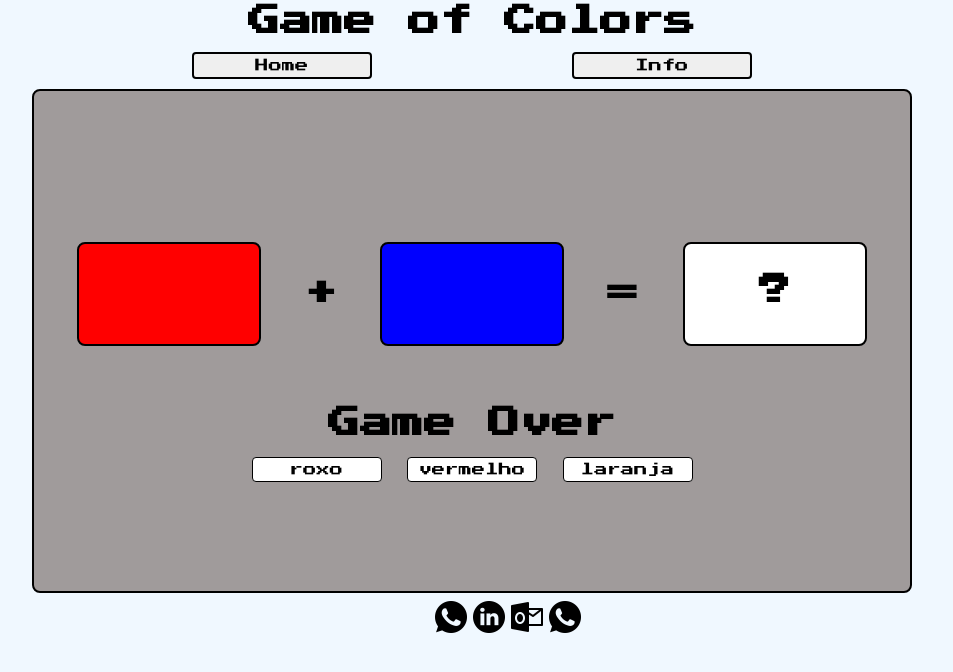
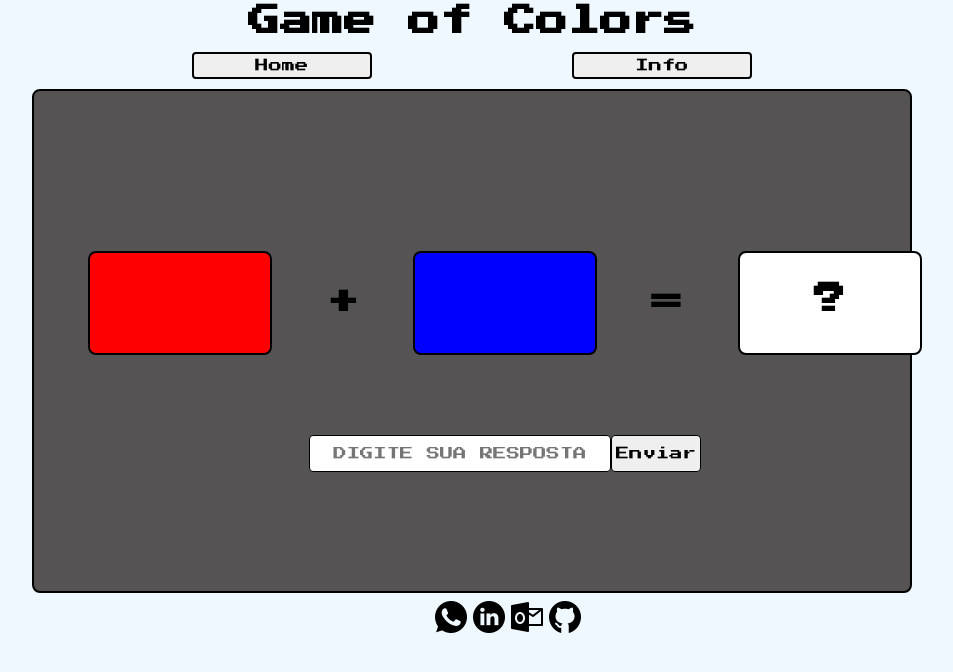
Before and after one commit to AndersonLuigui/GameOfColors, a plain HTML site: page index.html in a window 1280 px wide. Shown: the whole page, without its empty margins (168-1121 px from the left). Drawn offline with Linux system fonts and the light colour scheme.

Commit message:
second commit

```diff
--- a/css/style.css
+++ b/css/style.css
@@ -35,8 +35,9 @@ nav ul li button {
 }
 
 nav ul li button:hover {
-    background-color: rgb(224, 218, 218);
-    border: solid 2px rgb(15, 11, 15);
+    background-color: rgb(0, 0, 0);
+    color: rgb(255, 253, 253);
+    border: solid 2px rgb(255, 255, 255);
 }
 
 nav ul li, a {
@@ -48,7 +49,7 @@ nav ul li, a {
 
 .globe {
     border-radius: 8px;
-    background-color: rgb(160, 155, 155);
+    background-color: rgb(85, 83, 83);
     height: 500px;
     margin: 0px 200px 0px 200px;
     display: grid;
@@ -99,23 +100,22 @@ nav ul li, a {
 }
 .answers li {
     list-style: none;
-    padding: 8px;
 }
 
-.answers button {
-    width: 130px;
-    height: 25px;
+.answers input {
+    text-align: center;
+    width: 300px;
+    height: 35px;
     border-radius: 4px;
     border: solid black 1px;
     background-color: white;
     color: black;
-    cursor:grab;
 }
 
 .answers button:hover {
-    background-color: violet;
-    color: black;
-    border: solid 2px pink;
+    background-color: rgb(0, 0, 0);
+    color: rgb(255, 253, 253);
+    border: solid 2px rgb(255, 255, 255);
 }
 
 
@@ -127,7 +127,26 @@ nav ul li, a {
 .answers ul {
     display: flex;
     justify-content: space-evenly;
-    margin: 0px 200px 0px 200px;
+    margin: 0px 275px 0px 275px;
+
+}
+
+#mensage {
+    font-size: 25px;
+    color: white;
+}
+
+
+#resposta {
+    cursor: pointer;
+    border-radius: 4px;
+    width: 90px;
+    text-align: center;
+    border: solid 1px black;
+
+}
+
+#resposta:hover {
 
 }
 
--- a/index.html
+++ b/index.html
@@ -35,19 +35,21 @@
 
             <h1>=</h1>
 
-            <div class="color-r">
-                <h1>?</h1>
+            <div class="color-r" id="resposta-div">
+                <h1 id="h1resposta">?</h1>
 
             </div>
 
         </div>
         <div class="answers">
-            <h1>Game Over</h1>
+            <h1 id="mensage"></h1>
             <ul>
-                <li><button id="button-1">roxo</button></li>
-                <li><button id="button-1">vermelho</button></li>
-                <li><button id="button-1">laranja</button></li>
+                <li><input id="input-user" type="text" placeholder="DIGITE SUA RESPOSTA"></li>
+                <button id="resposta">Enviar</button>
+
             </ul>
+
+
         </div>
     </div>
 
@@ -58,7 +60,7 @@
             <li><a href=""><img src="/img/whatsapp.png" alt=""></a></li>
             <li><a href="#"><img src="./img/linkedin.png" alt=""></a></li>
             <li><a href="#"><img src="./img/outlook.png" alt=""></a></li>
-            <li><a href="#"><img src="./img/whatsapp.png" alt=""></a></li>
+            <li><a href="#"><img src="./img/github.png" alt=""></a></li>
         </ul>
     </footer>
 
--- a/js/script.js
+++ b/js/script.js
@@ -0,0 +1,14 @@
+let inputr = document.getElementById("input-user");
+
+resposta.addEventListener('click', function(e) {
+    if (inputr.value === "Roxo" || inputr.value === "roxo") {
+        document.getElementById("mensage").innerHTML = ("Parabéns! Você acertou.");
+        document.getElementById("resposta-div").style.backgroundColor = ("purple");
+        document.getElementById("resposta-div").innerHTML = ("<h1>:)</h1>");
+    } else {
+        document.getElementById("mensage").innerHTML = ("Você errou! Tente novamente.");
+        document.getElementById("resposta-div").innerHTML = ("<h1>?</h1>");
+    e.preventDefault();
+    }
+
+});
```
